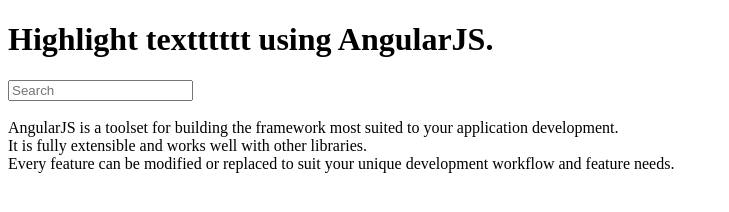
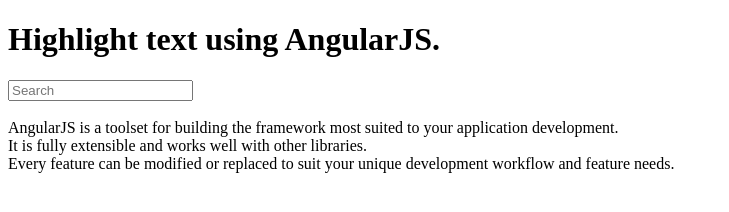
Before and after one commit to shashankasharma/highlight-text-angular, a plain HTML site: page index.html in a window 1280 px wide. Shown: the whole page, without its empty margins (0-729 px from the left). Drawn offline with Linux system fonts and the light colour scheme.

Commit message:
textttt to text

```diff
--- a/index.html
+++ b/index.html
@@ -10,7 +10,7 @@
   </head>
 
   <body ng-app="Demo">
-    <h1>Highlight textttttt using AngularJS.</h1>
+    <h1>Highlight text using AngularJS.</h1>
 
     <div class="container" ng-controller="Demo">
       <input type="text" placeholder="Search" ng-model="search.text"><br><br>
```
